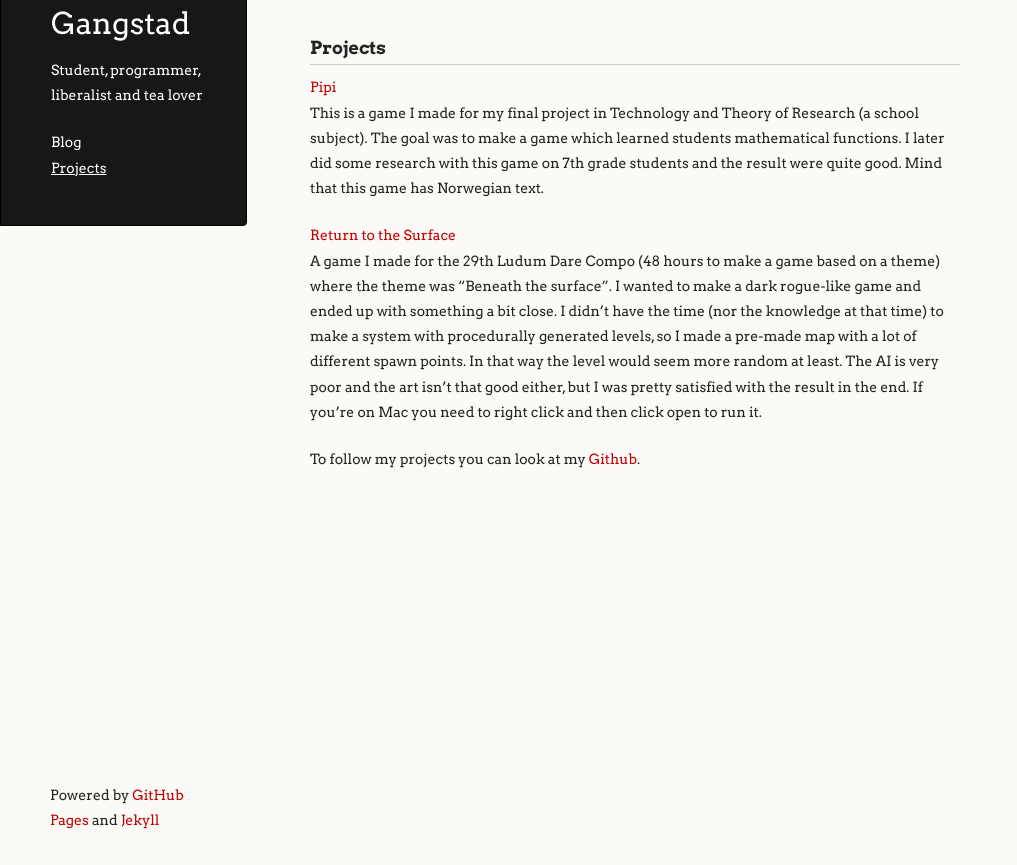
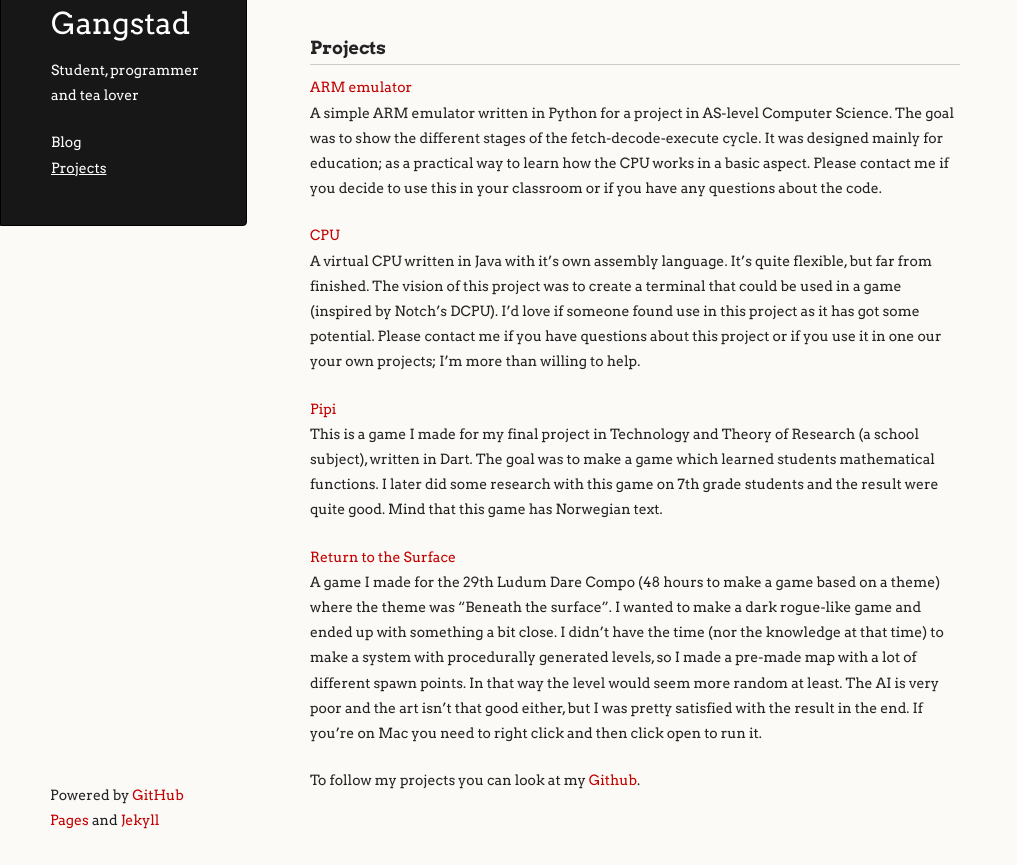
Before and after one commit to simengangstad/simengangstad.github.io, a Jekyll site: the page built from projects.md, in a window 1280 px wide and 1273 px high. Shown: the part 408-1273 px from the top of the window, without its empty margins (0-1017 px from the left). Built offline with Jekyll 4.4.1, drawn with Linux system fonts in a browser that asks for light colours.

Commit message:
Updatates projects page

```diff
--- a/_layouts/page.html
+++ b/_layouts/page.html
@@ -21,7 +21,7 @@ layout: default
     <div class="wrapper">
       <header>
         <h1 class="header">Simen Gangstad</h1>
-        <i>Student, programmer, liberalist and tea lover</i>
+        <i>Student, programmer and tea lover</i>
         </p>
         <ul>
           <a href="index.html">{% if page.title == "Blog" %}<u>{% endif %}Blog{% if page.title == "Blog" %}</u>{% endif %}</a></br>
--- a/projects.md
+++ b/projects.md
@@ -6,12 +6,22 @@ title: "Projects"
 
 ### **Projects**
 
+<a href="http://simengangstad.github.io/arm-emulator" target="_blank"><i>ARM emulator</i></a>
+<br>
+A simple ARM emulator written in Python for a project in AS-level Computer Science. The goal was to show the different stages of the fetch-decode-execute cycle. It was designed mainly for education; as a practical way to learn how the CPU works in a basic aspect. Please contact me if you decide to use this in your classroom or if you have any questions about the code.
+
+<a href="http://simengangstad.github.io/cpu" target="_blank"><i>CPU</i></a>
+<br>
+A virtual CPU written in Java with it's own assembly language. It's quite flexible, but far from finished. The vision of this project was to create a terminal that could be used in a game (inspired by Notch's DCPU). I'd love if someone found use in this project as it has got some potential. Please contact me if you have questions about this project or if you use it in one our your own projects; I'm more than willing to help.
+
 <a href="http://simengangstad.github.io/pipi" target="_blank"><i>Pipi</i></a>
 <br>
-This is a game I made for my final project in Technology and Theory of Research (a school subject). The goal was to make a game which learned students mathematical functions. I later did some research with this game on 7th grade students and the result were quite good. Mind that this game has Norwegian text.
+This is a game I made for my final project in Technology and Theory of Research (a school subject), written in Dart. The goal was to make a game which learned students mathematical functions. I later did some research with this game on 7th grade students and the result were quite good. Mind that this game has Norwegian text.
 
 <a href="resources/LD29 - Return To The Surface.jar"><i>Return to the Surface</i></a>
 <br>
 A game I made for the 29th Ludum Dare Compo (48 hours to make a game based on a theme) where the theme was "Beneath the surface". I wanted to make a dark rogue-like game and ended up with something a bit close. I didn't have the time (nor the knowledge at that time) to make a system with procedurally generated levels, so I made a pre-made map with a lot of different spawn points. In that way the level would seem more random at least. The AI is very poor and the art isn't that good either, but I was pretty satisfied with the result in the end. If you're on Mac you need to right click and then click open to run it.
 
+
+
 To follow my projects you can look at my <a href="http://github.com/simengangstad" target="_blank">Github</a>.
```
Also changed, not shown: _posts/2016-10-06-The-Swift-Project-Day-1.md (+1 -1 lines), _posts/2016-10-08-The-Swift-Project-Day-3.md (+2 -1 lines), _posts/2016-10-06-Learning-Swift-and-iOS-App-development-in-10-weeks.md (renamed from _posts/2016-10-06-Learning-Swift-and-iOS-App-development-in-10-weeks copy.md).
